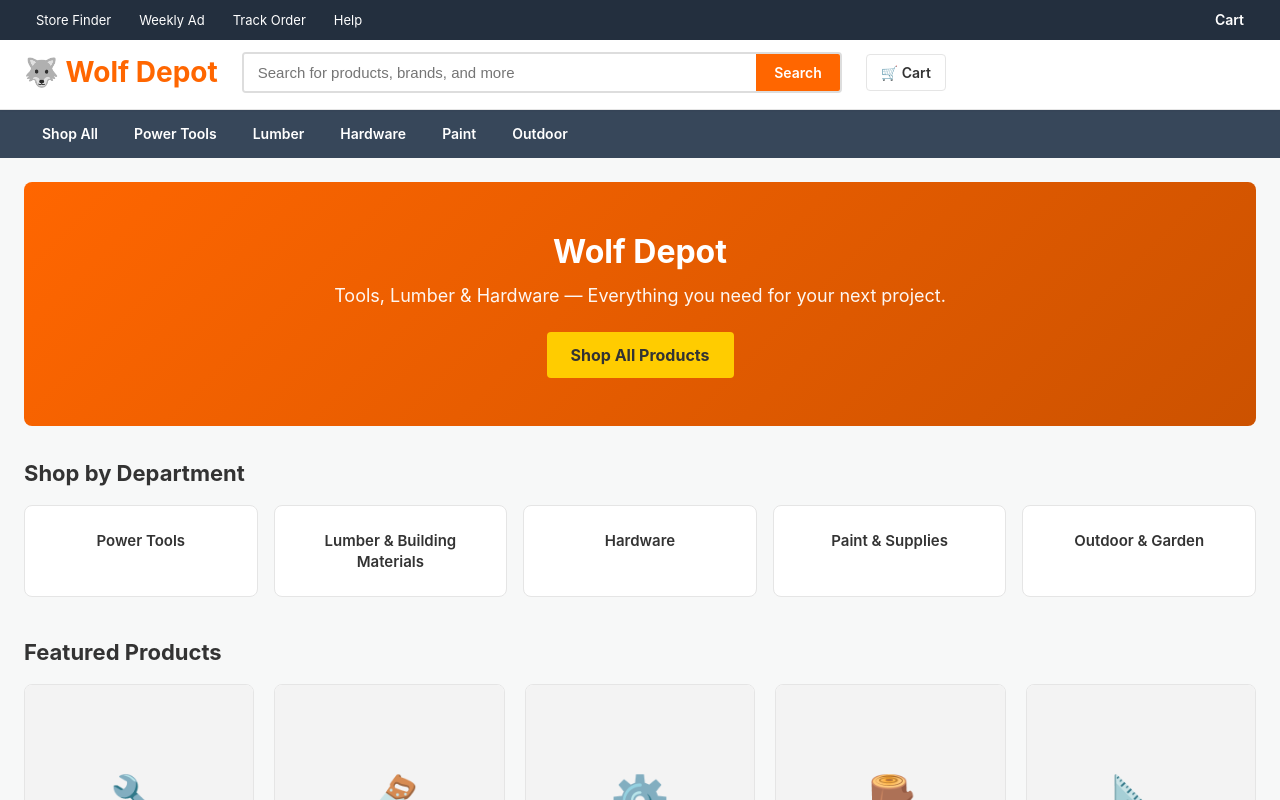
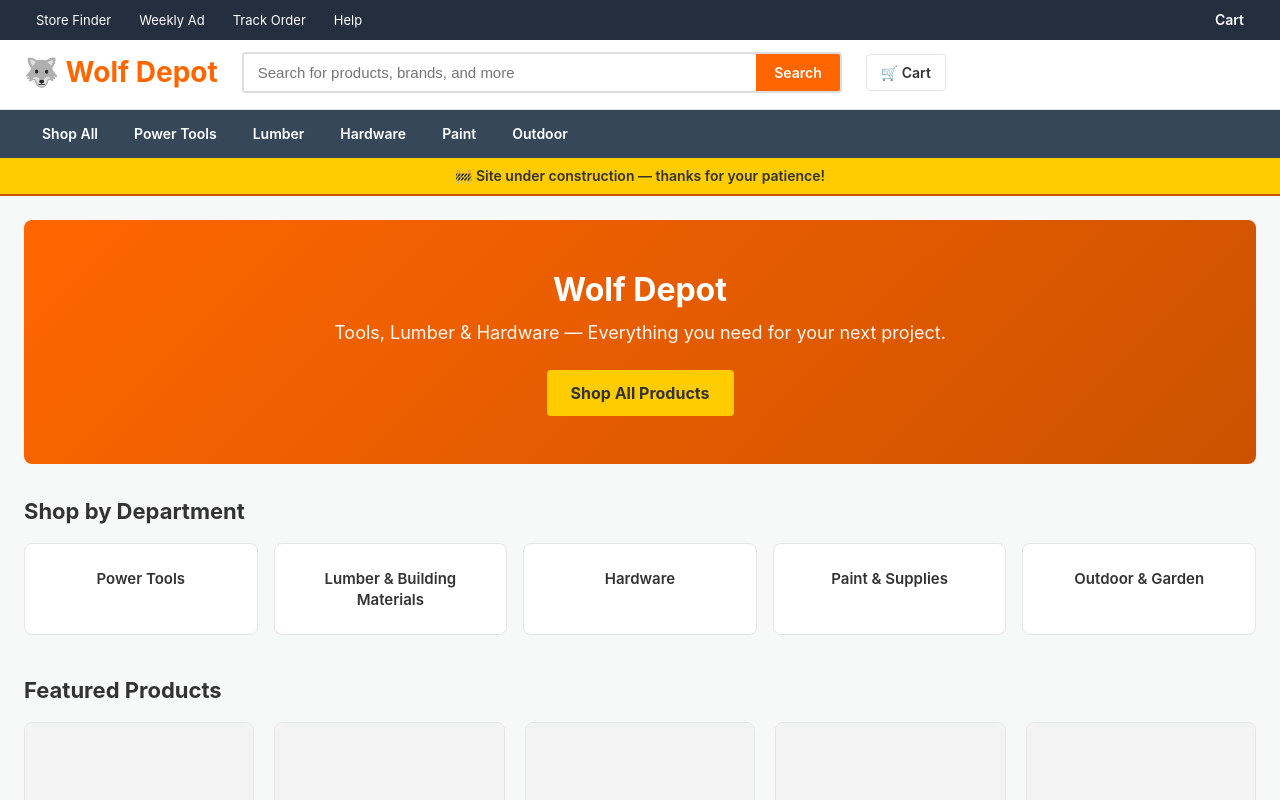
Before and after one commit to ianschae/wolf-depot, a React (Vite) app: page / in a window 1280 px wide. Shown: the top 800 px of the page. Built offline with nearby package versions, Linux system fonts and the light colour scheme.

Commit message:
Add under construction banner
Made-with: Cursor

```diff
--- a/src/components/Layout.jsx
+++ b/src/components/Layout.jsx
@@ -5,6 +5,9 @@ export default function Layout({ children }) {
   return (
     <>
       <Header />
+      <div className="under-construction-banner" role="status" aria-live="polite" data-testid="under-construction-banner">
+        🚧 Site under construction — thanks for your patience!
+      </div>
       <main style={{ minHeight: 'calc(100vh - 140px)', paddingBottom: '2rem' }}>
         {children}
       </main>
--- a/src/index.css
+++ b/src/index.css
@@ -63,6 +63,17 @@ img {
   max-width: 100%;
   height: auto;
   display: block;
+}
+
+/* Under construction banner */
+.under-construction-banner {
+  background: var(--hd-yellow);
+  color: var(--black);
+  text-align: center;
+  padding: 8px 16px;
+  font-size: 14px;
+  font-weight: 600;
+  border-bottom: 2px solid var(--hd-orange-dark);
 }
 
 /* Top bar (store finder, weekly ad, account, cart) */
```
